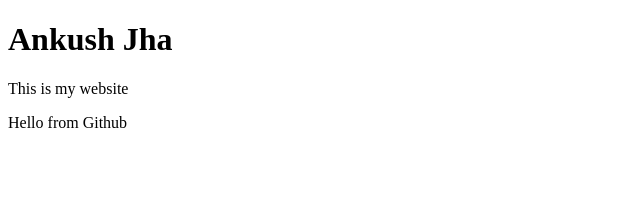
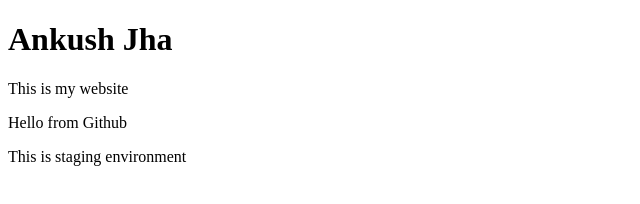
Before and after one commit to noroolz/70533, a plain HTML site: page index.html in a window 1280 px wide. Shown: the whole page, without its empty margins (0-640 px from the left). Drawn offline with Linux system fonts and the light colour scheme.

Commit message:
Staging Branch

```diff
--- a/index.html
+++ b/index.html
@@ -8,6 +8,7 @@
 <h1>Ankush Jha</h1>
 <p>This is my website</p>
 <p>Hello from Github</p>
+<p>This is staging environment</p>
 </div>
 </body>
 </html>
```
